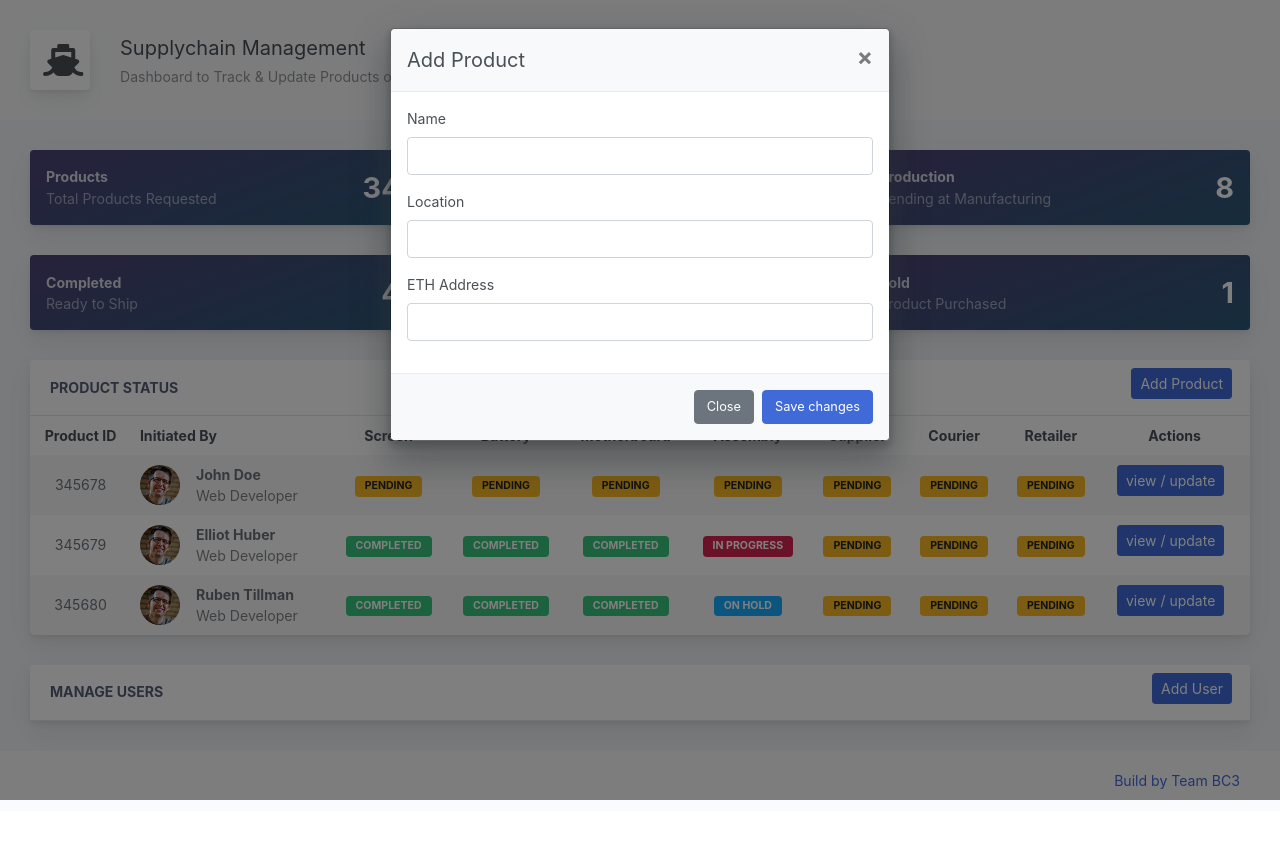
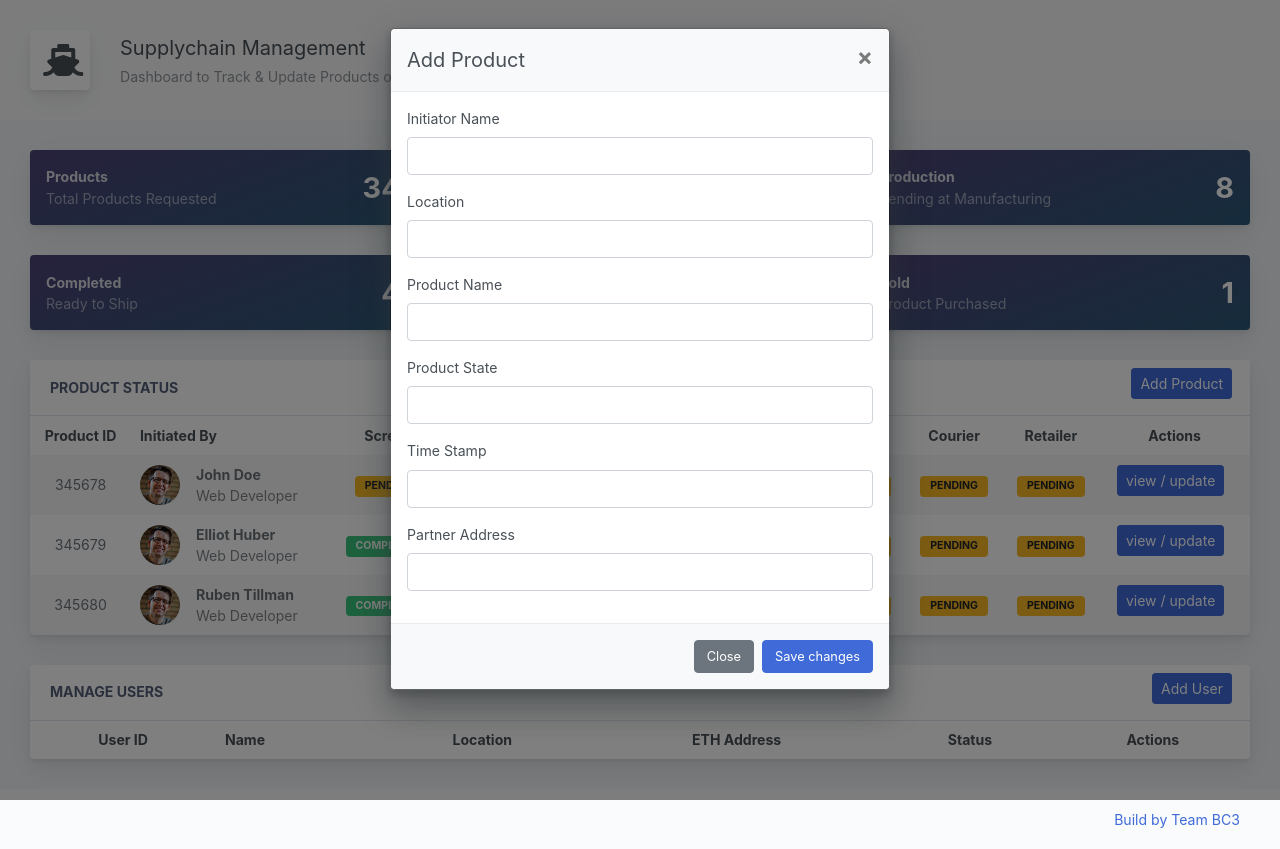
Before and after one commit to itsgaya3/Supply-chain-management, a plain HTML site: page supplyChain_gaya3.html in a window 1280 px wide. Both pictures are taken after a click on the button "Add Product". Before the commit the page ends 811 px from the top, so only its background shows below. Drawn offline with nearby package versions, Linux system fonts and the light colour scheme.

Commit message:
fixUserTable

```diff
--- a/Gaya3/supplyChain.js
+++ b/Gaya3/supplyChain.js
@@ -387,6 +387,7 @@ async function addUser() {
 	var role = $('#userRole').val();
 	var noOfUsers =0;
 	var userId=345678;
+	var userData;
 	console.log(userName,location,ethAddress,role);
 	console.log("iam a issue function");
 	SupplyChain.methods
@@ -395,28 +396,11 @@ async function addUser() {
 		 .on('receipt',function(receipt){
 			 console.log(receipt);
 		 });
-	// var userData=`<table class="align-middle mb-0 table table-borderless table-striped table-hover">
-	// <thead>
-	// <tr>
-	// 	<th class="text-center">User ID</th>
-	// 	<th>Name</th>
-	// 	<th class="text-center">Location</th>
-	// 	<th class="text-center">ETH Address</th>
-	// 	<th class="text-center">Status</th>
-	// 	<th class="text-center">Actions</th>
-	// </tr>
-	// </thead>
-	// <tbody>`
-	// for(var i=0;i<noOfUsers.length;i++){
-	// 	userData+='<tr><td class="text-center text-muted">'+userId+'</td><td><div class="widget-content p-0"><div class="widget-content-wrapper"><div class="widget-content-left flex2"><div class="widget-heading">John Doe</div>'+userName+
-	// 	'</div></div></div></td><td class="text-center">'+location+
-	// 	'</td><td class="text-center">'+ethAddress+
-	// 	'</td><td class="text-center"><div class="badge badge-warning">'++
-	// 	'</div></td><td class="text-center"><div role="group" class="btn-group-sm btn-group"><button type="button"  class="btn mr-2 mb-2 btn-primary" data-toggle="modal" data-target="#exampleModal">view / update</button></div></td></tr>'
-	// }
-	// userId++;
-	// noOfUsers++;
-	// userData+=`</tbody></table>`
-	// $('#userDetails').append(userData);
+
+	userData='<td class="text-center text-muted">'+userId+'</td> <td> <div class="widget-content p-0"> <div class="widget-content-wrapper"> <div class="widget-content-left flex2"> <div class="widget-heading">'+userName+'</div> </div> </div> </div> </td> <td class="text-center">'+location+'</td> <td class="text-center">'+ethAddress+'</td> <td class="text-center"><div class="badge badge-warning">Pending</div></td><td class="text-center"><button type="button" id="PopoverCustomT-1" class="btn btn-primary btn-sm">View / Update</button></td>'
+
+	userId++;
+	noOfUsers++;
+	$('#userDetails').append(userData);
 
 }
--- a/supplyChain_gaya3.html
+++ b/supplyChain_gaya3.html
@@ -241,11 +241,28 @@
                                 <div class="card-header">Manage Users
                                     <div class="btn-actions-pane-right">
                                         <div role="group" class="btn-group-sm btn-group">
-                                            <button type="button" id="userDetails" class="btn mr-2 mb-2 btn-primary" data-toggle="modal" data-target="#userModal">Add User</button>
+                                            <button type="button" class="btn mr-2 mb-2 btn-primary" data-toggle="modal" data-target="#userModal">Add User</button>
                                         </div>
                                     </div>
                                 </div>
-                                <div class="table-responsive" id="userDetails">
+                                <div class="table-responsive">
+                                    <table class="align-middle mb-0 table table-borderless table-striped table-hover">
+                                        <thead>
+                                        <tr>
+                                            <th class="text-center">User ID</th>
+                                            <th>Name</th>
+                                            <th class="text-center">Location</th>
+                                            <th class="text-center">ETH Address</th>
+                                            <th class="text-center">Status</th>
+                                            <th class="text-center">Actions</th>
+                                        </tr>
+                                        </thead>
+                                        <tbody>
+                                        <tr id="userDetails">
+
+                                        </tr>
+                                        </tbody>
+                                    </table>
                                 </div>
                             </div>
                         </div>
@@ -282,9 +299,12 @@
                     </button>
                 </div>
                 <div class="modal-body" id="addProduct">
-                    <div class="position-relative form-group"><label for="" >Name</label><input name="Name" id="" placeholder="" type="text" class="form-control"></div>
-                    <div class="position-relative form-group"><label for="" >Location</label><input name="Location" id="" placeholder="" type="text" class="form-control"></div>
-                    <div class="position-relative form-group"><label for="" >ETH Address</label><input name="ETH Address" id="" place88holder="" type="text" class="form-control"></div>
+                    <div class="position-relative form-group"><label for="" >Initiator Name</label><input  id=""  type="text" class="form-control"></div>
+                    <div class="position-relative form-group"><label for="" >Location</label><input  id="" type="text" class="form-control"></div>
+                    <div class="position-relative form-group"><label for="" >Product Name</label><input  id="" type="text" class="form-control"></div>
+                    <div class="position-relative form-group"><label for="" >Product State</label><input id="" type="text" class="form-control"></div>
+                    <div class="position-relative form-group"><label for="" >Time Stamp</label><input  id=""  type="number" class="form-control"></div>
+                    <div class="position-relative form-group"><label for="" >Partner Address</label><input  id=""  type="text" class="form-control"></div>
 
                 </div>
                 <div class="modal-footer">
```
